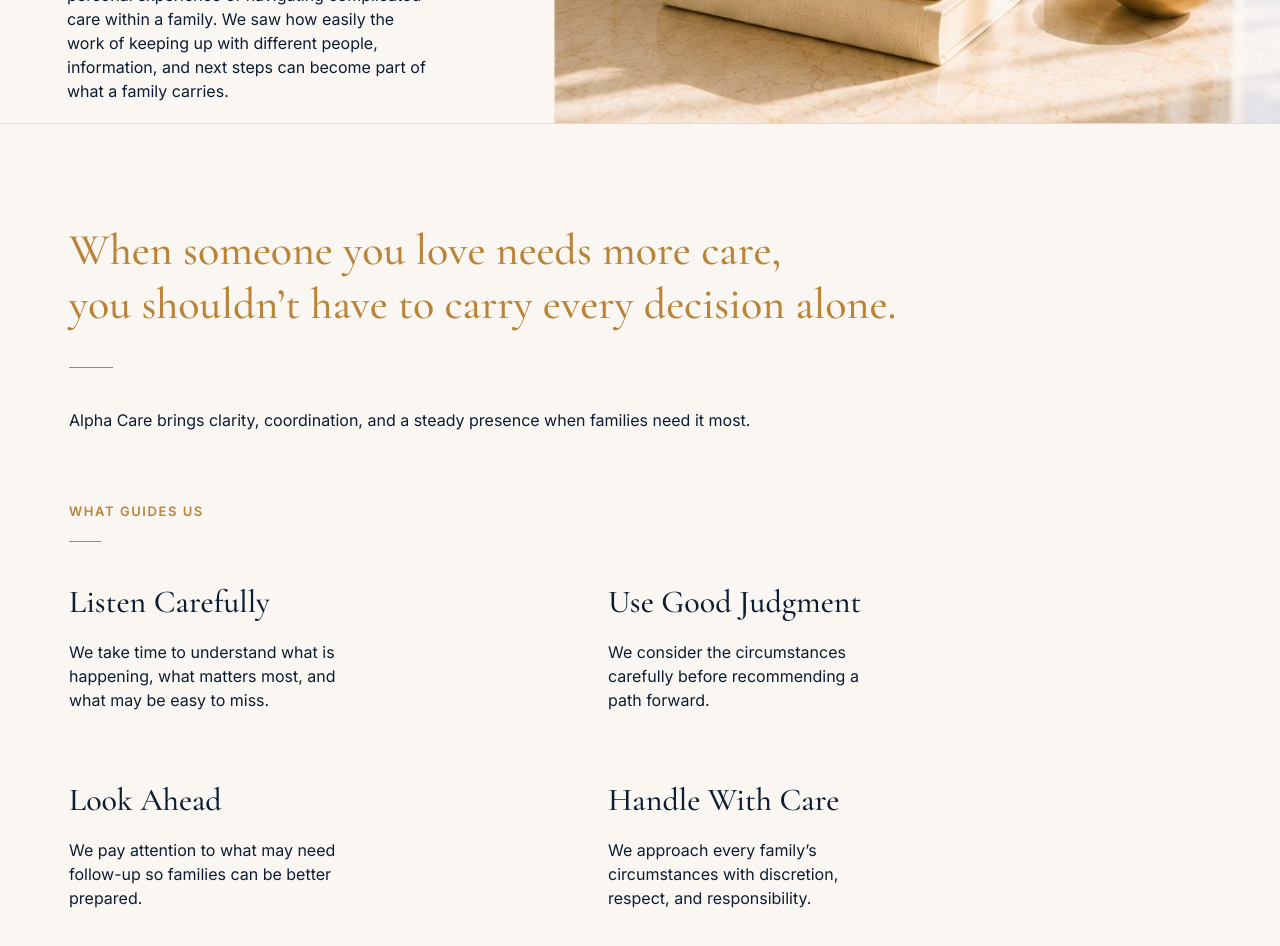
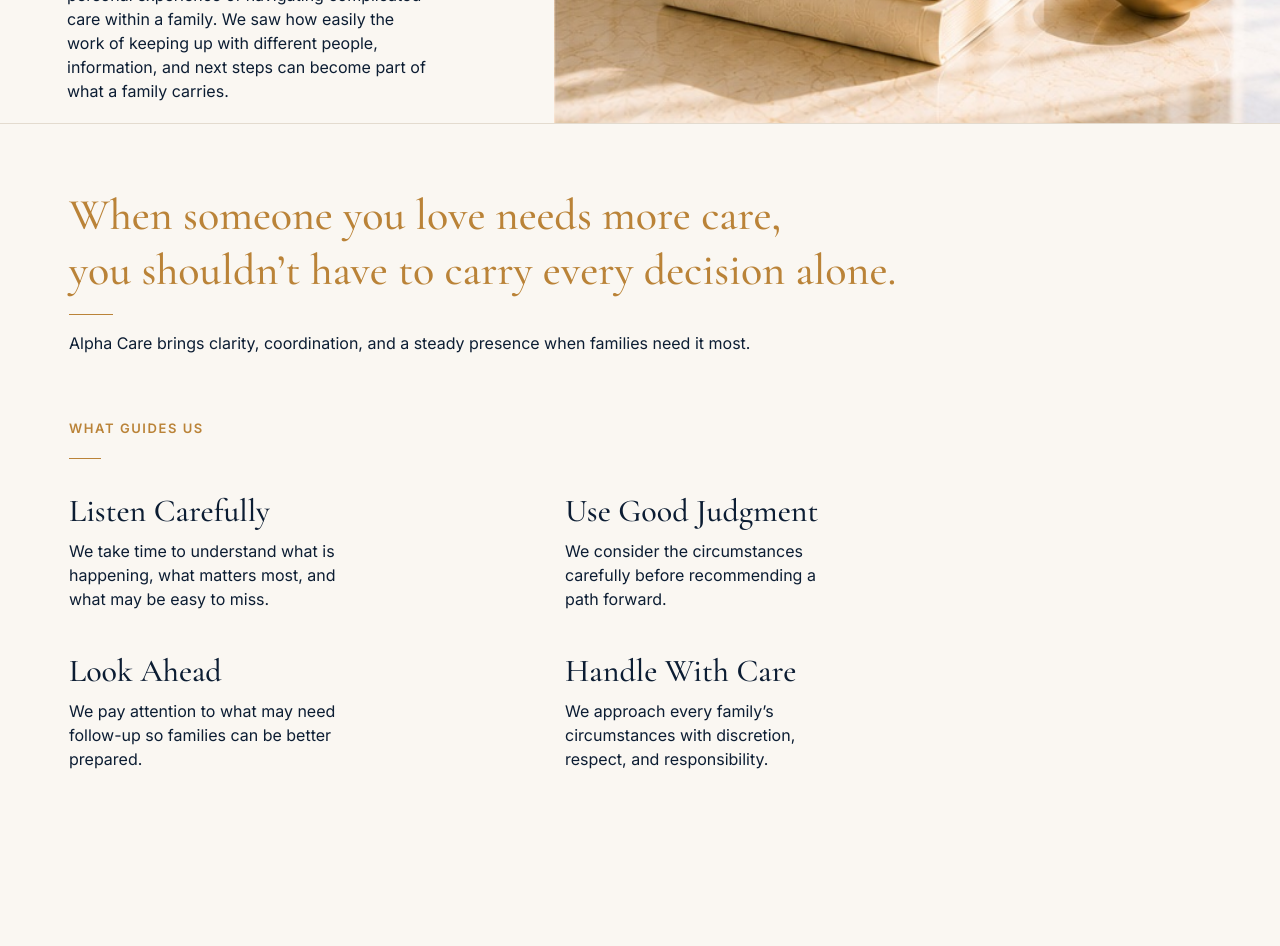
Before and after one commit to alphacareconcierge/alphacare-website, a Next.js app: page /about in a window 1280 px wide. Shown: the part 560-1506 px from the top of the page. After the commit the page ends 1411 px from the top, so only its background shows below. Built offline with nearby package versions, Linux system fonts and the light colour scheme.

Commit message:
Tighten About page editorial spacing

```diff
--- a/app/about/page.tsx
+++ b/app/about/page.tsx
@@ -60,29 +60,29 @@ export default function AboutPage() {
         </div>
       </section>
 
-      <section className="px-6 pb-[4.375rem] pt-[6.25rem] sm:px-12 lg:px-[4.3125rem]">
-        <h2 className="type-section max-w-[54rem] text-[2.25rem] text-gold sm:text-[2.75rem]">
+      <section className="px-6 py-14 sm:px-12 lg:px-[4.3125rem] lg:py-16">
+        <h2 className="type-section max-w-[54rem] text-[2.25rem] leading-[1.25] text-gold sm:text-[2.75rem]">
           When someone you love needs more care,<br className="hidden md:block" />
           you shouldn’t have to carry every decision alone.
         </h2>
-        <span className="mt-[2.25rem] block h-px w-11 bg-gold" aria-hidden="true" />
-        <p className="type-body mt-[2.5rem] max-w-[52rem] text-navy">
+        <span className="my-4 block h-px w-11 bg-gold" aria-hidden="true" />
+        <p className="type-body max-w-[52rem] text-navy">
           Alpha Care brings clarity, coordination, and a steady presence when families need it most.
         </p>
       </section>
 
-      <section className="px-6 pb-[6rem] sm:px-12 lg:px-[4.3125rem]">
+      <section className="px-6 pb-20 sm:px-12 lg:px-[4.3125rem]">
         <p className="type-eyebrow">
           What Guides Us
         </p>
         <span className="mt-[1.1875rem] block h-px w-8 bg-gold" aria-hidden="true" />
-        <div className="mt-[2.5rem] grid max-w-[58rem] gap-x-[9.375rem] gap-y-[4.25rem] md:grid-cols-2">
+        <div className="mt-8 grid max-w-[58rem] gap-x-16 gap-y-10 md:grid-cols-2">
           {values.map((value) => (
             <article key={value.title}>
               <h3 className="type-card text-[2rem]">
                 {value.title}
               </h3>
-              <p className="type-body mt-[1.125rem] max-w-[17.75rem] text-navy">
+              <p className="type-body mt-2 max-w-[17.75rem] text-navy">
                 {value.copy}
               </p>
             </article>
```
